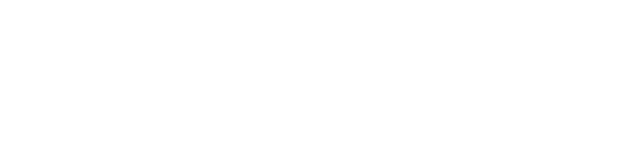
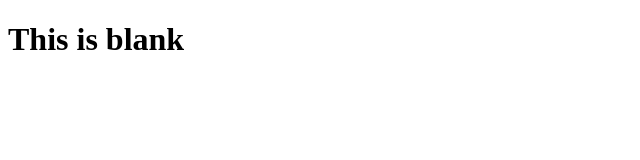
Before and after one commit to ScottyandCo/ScottyandCo.github.io, a plain HTML site: page index.html in a window 1280 px wide. Shown: the whole page, without its empty margins (0-640 px from the left). Drawn offline with Linux system fonts and the light colour scheme.

Commit message:
Uploade initial, blank, index page

```diff
--- a/index.html
+++ b/index.html
@@ -5,5 +5,7 @@
     <meta name="viewport" content="width=device-width, initial-scale=1.0" />
     <title>This is blank</title>
   </head>
-  <body></body>
+  <body>
+    <h1>This is blank</h1>
+  </body>
 </html>
```
